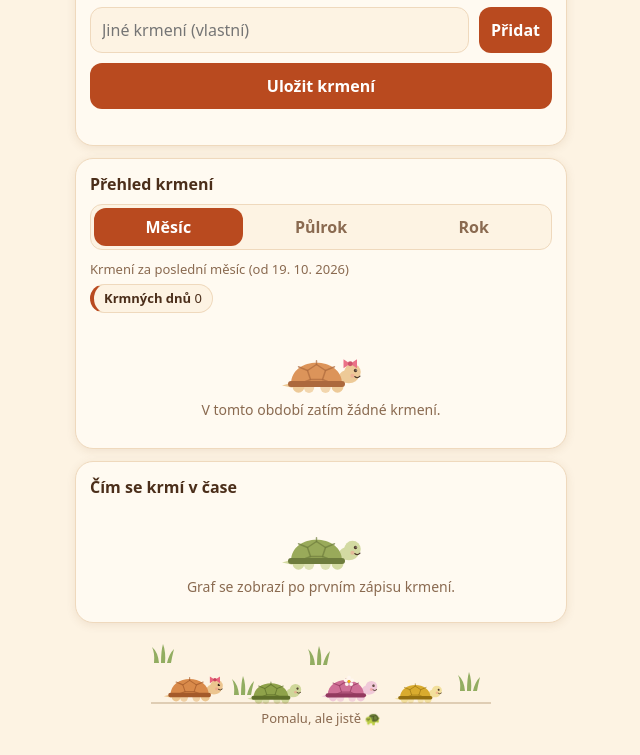
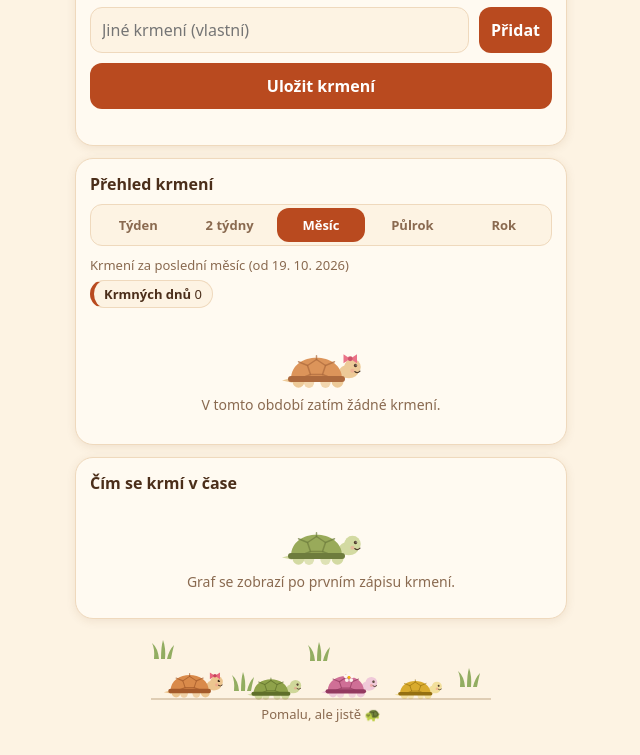
Before and after one commit to Vojtech-Knize/zelvy, a plain HTML site: page index.html in a window 1280 px wide. Shown: the part 765-1520 px from the top of the page, without its empty margins (319-959 px from the left). Drawn offline with Linux system fonts and the light colour scheme.

Commit message:
Přehledy: přidáno období Týden a 2 týdny
Co-Authored-By: Claude Sonnet 5.5 <noreply@anthropic.com>
Claude-Session: https://claude.ai/code/session_01CGJQnFwK944cdqYzDPdu8y

```diff
--- a/common.js
+++ b/common.js
@@ -46,6 +46,8 @@ export function daysWord(n) { return n === 1 ? "den" : (n >= 2 && n <= 4 ? "dny"
 
 // ---------- období (měsíc / půlrok / rok, počítáno zpět od dneška) ----------
 export var PERIODS = [
+  { id: "w", label: "Týden", days: 7 },
+  { id: "w2", label: "2 týdny", days: 14 },
   { id: "m", label: "Měsíc", months: 1 },
   { id: "h", label: "Půlrok", months: 6 },
   { id: "y", label: "Rok", months: 12 }
@@ -53,12 +55,13 @@ export var PERIODS = [
 export function periodFrom(id) {
   var p = PERIODS.filter(function (x) { return x.id === id; })[0] || PERIODS[0];
   var now = new Date();
+  if (p.days) return ymd(new Date(now.getFullYear(), now.getMonth(), now.getDate() - (p.days - 1)));
   var y = now.getFullYear(), m = now.getMonth() - p.months, day = now.getDate();
   var dim = new Date(y, m + 1, 0).getDate(); // počet dní v cílovém měsíci
   return ymd(new Date(y, m, Math.min(day, dim)));
 }
 export function periodLabel(id) {
-  return { m: "za poslední měsíc", h: "za poslední půlrok", y: "za poslední rok" }[id];
+  return { w: "za poslední týden", w2: "za poslední 2 týdny", m: "za poslední měsíc", h: "za poslední půlrok", y: "za poslední rok" }[id];
 }
 export function segment(box, initial, onChange) {
   box.innerHTML = PERIODS.map(function (p) {
--- a/feedings.js
+++ b/feedings.js
@@ -77,7 +77,7 @@ function renderNext() {
 function renderChart(inP, from) {
   var box = $("feedchart");
   if (!inP.length) { box.innerHTML = '<div class="empty">' + tort("otik") + 'Graf se zobrazí po prvním zápisu krmení.</div>'; return; }
-  var weekly = period !== "m", today = parse(todayStr()), start = parse(from);
+  var weekly = period === "h" || period === "y", today = parse(todayStr()), start = parse(from);
   function key(d) { // sloupec: den, nebo pondělí daného týdne
     if (!weekly) return ymd(d);
     var x = new Date(d.getFullYear(), d.getMonth(), d.getDate() - ((d.getDay() + 6) % 7));
--- a/index.html
+++ b/index.html
@@ -83,8 +83,8 @@ h2{font-size:16px;margin:0 0 8px}
 .chip{background:var(--bg);color:var(--ink);border:1px solid var(--line);padding:9px 13px;font-weight:600;border-radius:999px}
 .chip.on{background:var(--c,var(--accent));border-color:var(--c,var(--accent));color:var(--onaccent)}
 .chip.food.on{background:var(--otik);border-color:var(--otik)}
-.seg{display:grid;grid-template-columns:repeat(3,1fr);gap:4px;padding:3px;background:var(--bg);border:1px solid var(--line);border-radius:12px;margin-bottom:10px}
-.seg button{background:transparent;color:var(--mute);padding:8px;font-weight:600}
+.seg{display:grid;grid-template-columns:repeat(5,1fr);gap:3px;padding:3px;background:var(--bg);border:1px solid var(--line);border-radius:12px;margin-bottom:10px}
+.seg button{background:transparent;color:var(--mute);padding:8px 2px;font-weight:600;font-size:13px}
 .seg button.on{background:var(--accent);color:var(--onaccent)}
 .pills{display:flex;flex-wrap:wrap;gap:6px;margin-bottom:8px}
 .pill{font-size:13px;border:1px solid var(--line);background:var(--bg);border-radius:999px;padding:4px 10px;border-left:4px solid var(--c,var(--accent))}
--- a/sw.js
+++ b/sw.js
@@ -1,6 +1,6 @@
 // Jednoduchý service worker: aplikace se otevře i bez připojení.
 // Stejné soubory: stale-while-revalidate (otevře se hned, na pozadí se stáhne novější verze).
-const CACHE = "zelvy-v13";
+const CACHE = "zelvy-v14";
 const SHELL = ["./", "index.html", "app.js", "common.js", "baths.js", "feedings.js", "measure.js", "firebase-config.js", "manifest.webmanifest",
   "icons/icon-192.png", "icons/icon-512.png", "icons/apple-touch-icon.png", "icons/favicon-32.png"];
 
```
